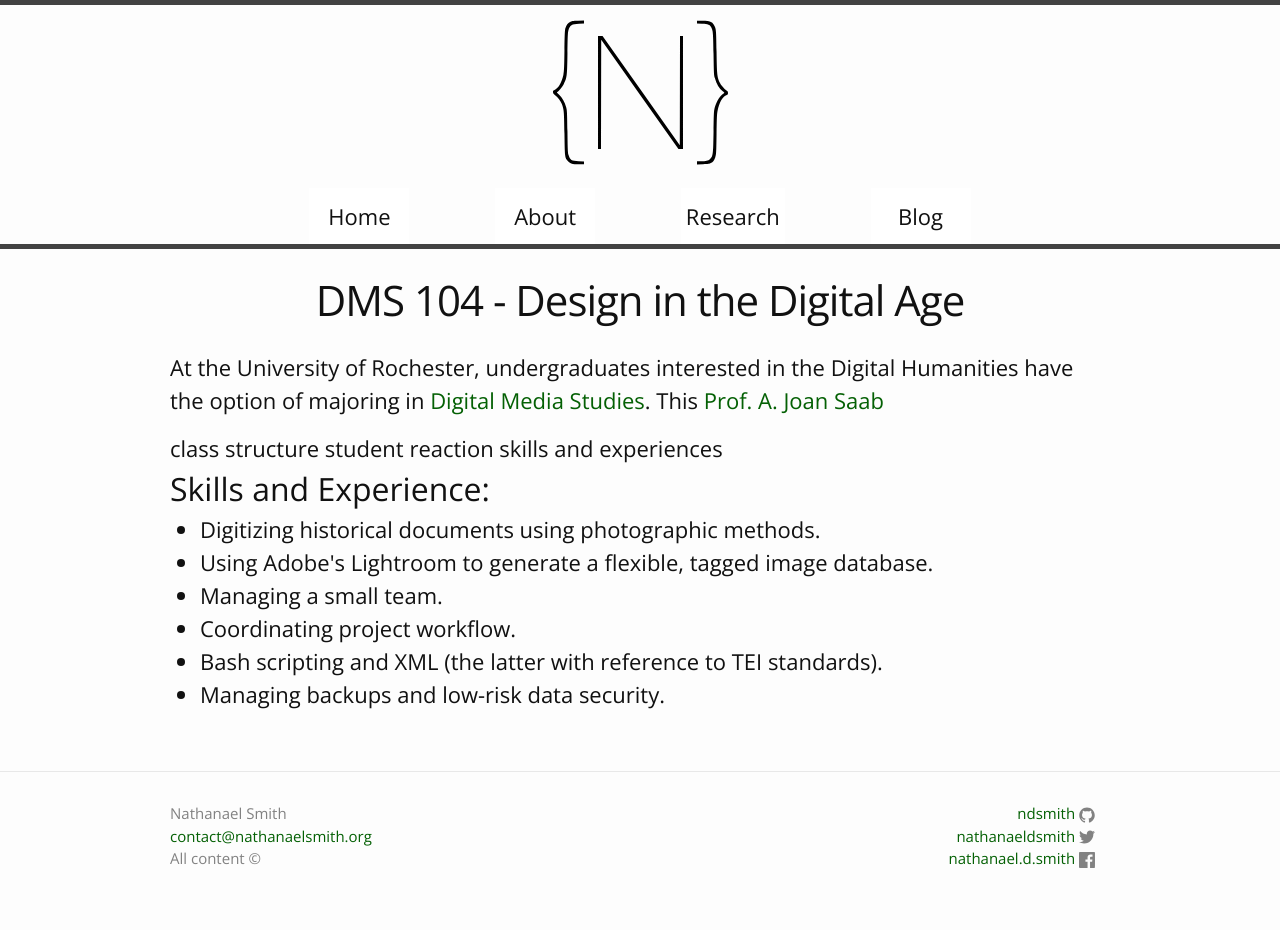
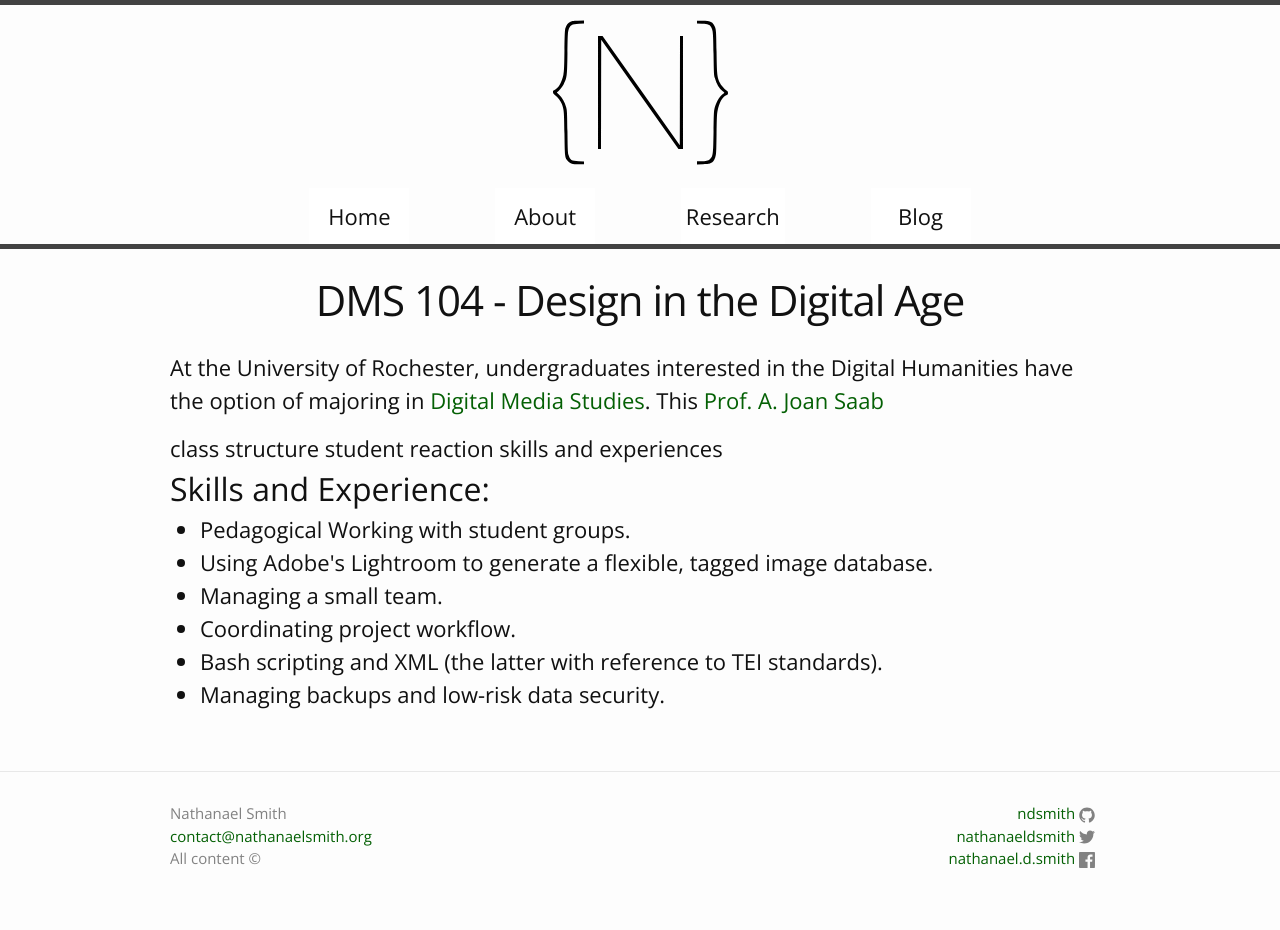
Before and after one commit to ndsmith/ndsmith.github.io, a Jekyll site: the page built from research/digital/projects/dms101.html, in a window 1280 px wide. Built offline with Jekyll 4.4.1, drawn with Linux system fonts in a browser that asks for light colours.

Commit message:
updated cv
updated cv

```diff
--- a/research/digital/projects/dms101.html
+++ b/research/digital/projects/dms101.html
@@ -20,7 +20,7 @@ skills and experiences
 
 <h2>Skills and Experience:</h2>
 <ul>
-    <li>Digitizing historical documents using photographic methods.</li>
+    <li>Pedagogical Working with student groups.</li>
     <li>Using Adobe's Lightroom to generate a flexible, tagged image database. </li>
     <li>Managing a small team. </li>
     <li>Coordinating project workflow.</li>
```
Also changed, not shown: 1 other file.
